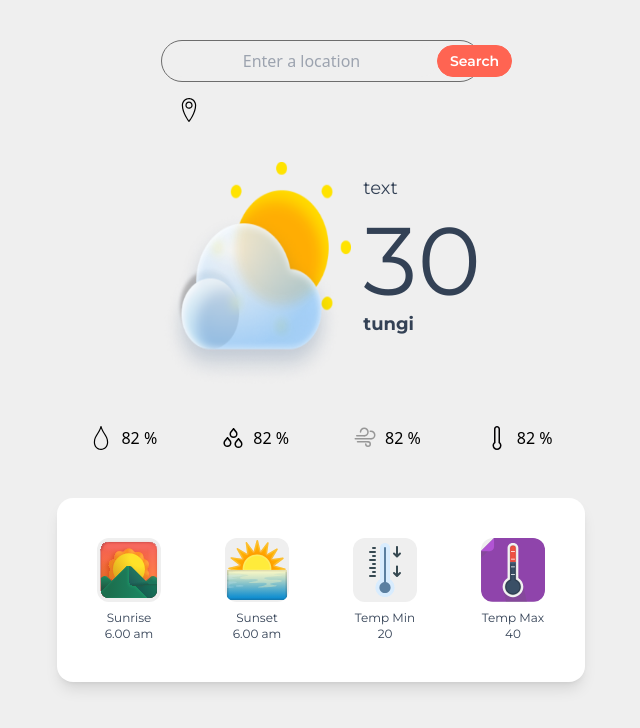
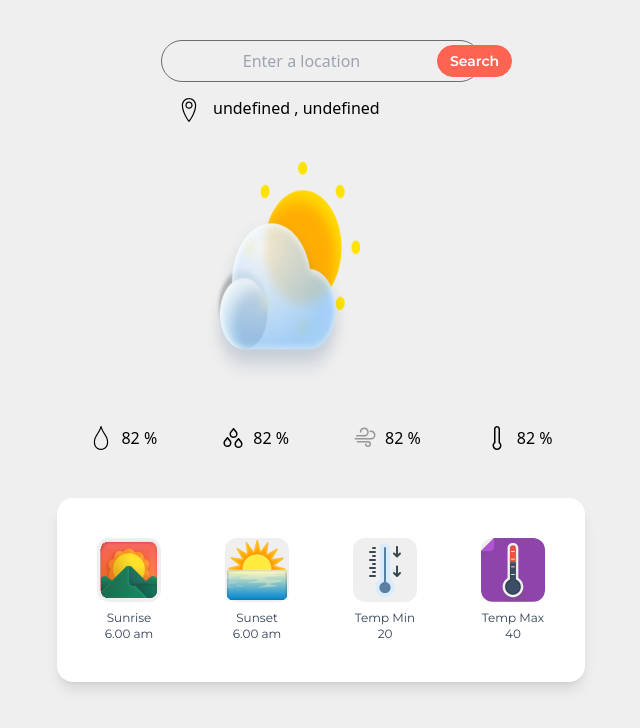
Before and after one commit to nuruzzamn/Weather-App-by-React---Tailwind-, a React (Vite) app: page / in a window 1280 px wide. Shown: the top 728 px of the page, without its empty margins (319-959 px from the left). Built offline with nearby package versions, Linux system fonts and the light colour scheme; a web font is replaced by a local one.

Commit message:
[feat] props driling

```diff
--- a/src/components/MiddleSection.jsx
+++ b/src/components/MiddleSection.jsx
@@ -1,5 +1,6 @@
 import skySun from "../assets/icons/sky-sun.png"
-const MiddleSection = () => {
+const MiddleSection = ({middleData}) => {
+
   return (
     <div className="">
       <section className="max-w-xs flex flex-row flex-1 justify-between">
@@ -8,9 +9,9 @@ const MiddleSection = () => {
         </section>
 
         <section className="basis-2/6 font-montserrat text-slate-700 pl-3 mt-4 ">
-            <h1 className="text-lg">text</h1>
-            <p className="text-4xl sm:text-8xl mt-2">30</p>
-            <h2 className="text-xs sm:text-lg font-bold">tungi</h2>
+            <h1 className="text-lg">{middleData.des}</h1>
+            <p className="text-4xl sm:text-8xl mt-2">{middleData.temp}</p>
+            <h2 className="text-xs sm:text-lg font-bold">{middleData.name}</h2>
         </section>
 
       </section>
--- a/src/components/Search.jsx
+++ b/src/components/Search.jsx
@@ -1,35 +1,21 @@
 import SearchCard from "./SearchCard";
-import Weather from "./Weather";
-import { useState, useEffect } from "react";
 
-const Search = ({ onFetchDataChanged, onErrorMessageChanged, data }) => {
+import { useState } from "react";
+
+const Search = ({ onFetchDataChanged, onErrorMessageChanged, location }) => {
   const [searchData, setSearchData] = useState("");
-
-  const [inputData, setInputData] = useState(null);
-
-  // const [fetchData, setFetchData] = useState("");
-  // const [errorMessage, setErrorMessage] = useState("");
 
   const api =
     "https://api.openweathermap.org/data/2.5/weather?q=" +
-    inputData +
+    searchData +
     "&appid=3265874a2c77ae4a04bb96236a642d2f&units=metric";
-
-  useEffect(() => {
-    setInputData(searchData);
-  }, [searchData]);
-
-  inputData && console.log("search", inputData);
-
-  // (fetchData && onFetchDataChanged(fetchData));
-  // (errorMessage && onErrorMessageChanged(errorMessage));
 
   const onChangeHandle = (e) => {
     setSearchData(e.target.value);
   };
 
   const apiDataHandle = () => {
-    if (inputData) {
+    if (searchData) {
       fetch(api)
         .then((res) => {
           if (!res.ok) {
@@ -39,11 +25,9 @@ const Search = ({ onFetchDataChanged, onErrorMessageChanged, data }) => {
           }
         })
         .then((data) => {
-          // setFetchData(data);
           onFetchDataChanged(data);
         })
         .catch((error) => {
-          // setErrorMessage(error);
           onErrorMessageChanged(error);
         });
     } else {
@@ -57,18 +41,13 @@ const Search = ({ onFetchDataChanged, onErrorMessageChanged, data }) => {
     apiDataHandle();
   };
 
-  // fetchData && console.log("fetch data", fetchData);
-  // errorMessage && console.log(errorMessage);
-
   return (
     <div>
       <SearchCard
         onclick={searchClickHandle}
         onChangeHandle={onChangeHandle}
         searchData={searchData}
-        // fetchDataProps={()=>{}}
-        // errorMessage={errorMessage}
-        data={data}
+        location={location}
       />
     </div>
   );
--- a/src/components/SearchCard.jsx
+++ b/src/components/SearchCard.jsx
@@ -1,14 +1,8 @@
 import Button from "./Button";
 import locationIcon from "../assets/icons/location.svg";
 
-const SearchCard = ({ onclick, onChangeHandle, searchData, data }) => {
-  // const {name, sys}=data.data;
-
-  // data && console.log("serach card",name)
-
-  // location.country.map((country)=>{
-  //   console.log(country.country)
-  // })
+const SearchCard = ({ onclick, onChangeHandle, searchData, location }) => {
+  location && console.log("search card", location);
 
   return (
     <div className="flex flex-col gap-3">
@@ -28,8 +22,7 @@ const SearchCard = ({ onclick, onChangeHandle, searchData, data }) => {
       <section className="flex justify-start items-center px-4 gap-3">
         <img src={locationIcon} alt="" className="small-icon-size mt-1" />
 
-        <p>{data}</p>
-        {/* {location && <p>{location.location +" "+ location.country}</p>} */}
+        {location && <p>{location.name +" "+","+" "+ location.country}</p>}
       </section>
     </div>
   );
--- a/src/components/Weather.jsx
+++ b/src/components/Weather.jsx
@@ -5,36 +5,53 @@ import DownSection from "./DownSection";
 import DataRow from "./DataRow";
 
 const Weather = () => {
-  const [data, setData] = useState("")
-  const [error, setError] = useState(null)
+  const [data, setData] = useState(" ");
+  const [error, setError] = useState(null);
 
-  const onFetchDataChanged=(data)=>{
+  const onFetchDataChanged = (data) => {
     // console.log('fetch data - weather', data)
-    setData(data)
-  }
+    setData(data);
+  };
 
-  const onErrorMessageChanged=(data)=>{
+  const onErrorMessageChanged = (data) => {
     // console.log('error - weather', data)
-    setError(error)
-  }
+    setError(error);
+  };
 
-  console.log("weather",data,data.name)
-  // if(data){
-  //   setLocation(data.name)
-  //   setCountry(data.sys)
-  // }
-  const name= data.main?.temp ?? " "
+  console.log("weather", data, data.name);
+
+
+  const name = data.name;
+  const country = data.sys?.country;
+  const sunrise = data.sys?.sunrise;
+  const sunset = data.sys?.sunset;
+  const wind = data.wind?.speed;
+  // const des = data?.weather[0]?.description
+  // const des=""
+  const temp = data.main?.temp;
+  const tempMax = data.main?.temp_max;
+  const tempMin = data.main?.temp_min;
+
+
+  // console.log("des", des);
+
 
   return (
     <div className="max-w-3xl relative m-auto flex flex-1 justify-center flex-col">
       <section className="padding-x padding-b pt-10 flex flex-1 justify-center">
-        <Search onFetchDataChanged={onFetchDataChanged}
-        onErrorMessageChanged={onErrorMessageChanged}
-        data={name}/>
+        <Search
+          onFetchDataChanged={onFetchDataChanged}
+          onErrorMessageChanged={onErrorMessageChanged}
+          location={{ name, country }}
+        />
       </section>
 
       <section className="padding-b flex flex-1 justify-center">
-        <MiddleSection />
+        <MiddleSection middleData={{ temp, name}}/>
+        {/* {des !== undefined ? (<MiddleSection middleData={{temp, name}}/>):(
+          <MiddleSection middleData={{temp, name}}/>
+        )} */}
+
       </section>
 
       <section className="flex flex-1 justify-center">
```
Also changed, not shown: src/App.jsx (+3 -4 lines).
